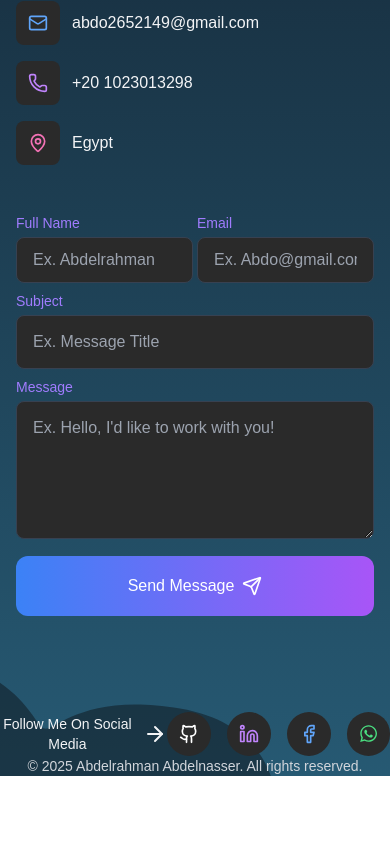
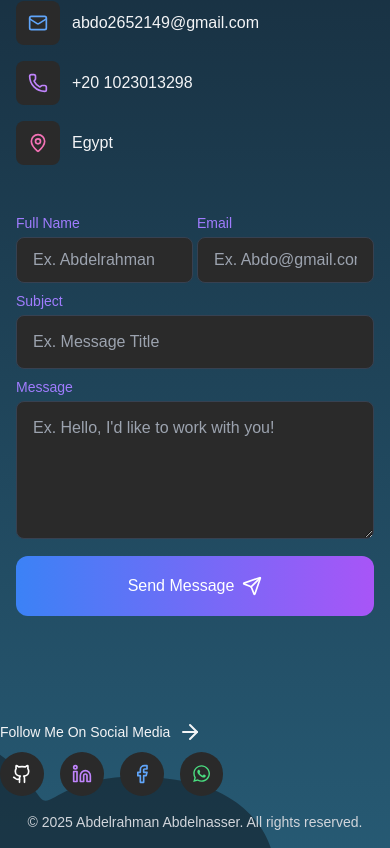
Before and after one commit to AbdelrahmanNasser00/my-portfolio, a React (Vite) app: page / in a window 390 px wide. Shown: the part 5189-6037 px from the top of the page. Before the commit the page ends 5965 px from the top, so only its background shows below. Built offline with nearby package versions, Linux system fonts and the light colour scheme.

Commit message:
Update social media section in footer

```diff
--- a/src/components/Footer.tsx
+++ b/src/components/Footer.tsx
@@ -10,8 +10,8 @@
         <BottomClouds />
       </div>
       <ContactUsDesignIdea />
-      <div className="flex w-full mx-auto justify-between max-w-4xl">
-        <p className="md:text-base text-gray-100 text-sm md:font-normal font-light flex items-center gap-2 group">
+      <div className="flex w-full mx-auto flex-col md:flex-row justify-center md:justify-between max-w-4xl">
+        <p className="md:text-base py-2 text-gray-100 text-sm md:font-normal font-light flex items-center gap-2 group">
           Follow Me On Social Media
           <span className="group-hover:translate-x-3 transition">
             <ArrowRight />
@@ -50,14 +50,11 @@
           </a>
         </div>
       </div>
-      <div className="container bg-transparent mx-auto px-4">
+      <div className="container bg-transparent mx-auto my-4">
         <p className="text-sm text-gray-300">
           © {new Date().getFullYear()} Abdelrahman Abdelnasser. All rights
           reserved.
         </p>
-        {/* <div className="flex justify-center space-x-4 mt-3">
-
-        </div> */}
       </div>
       <FooterClouds />
     </footer>
```
